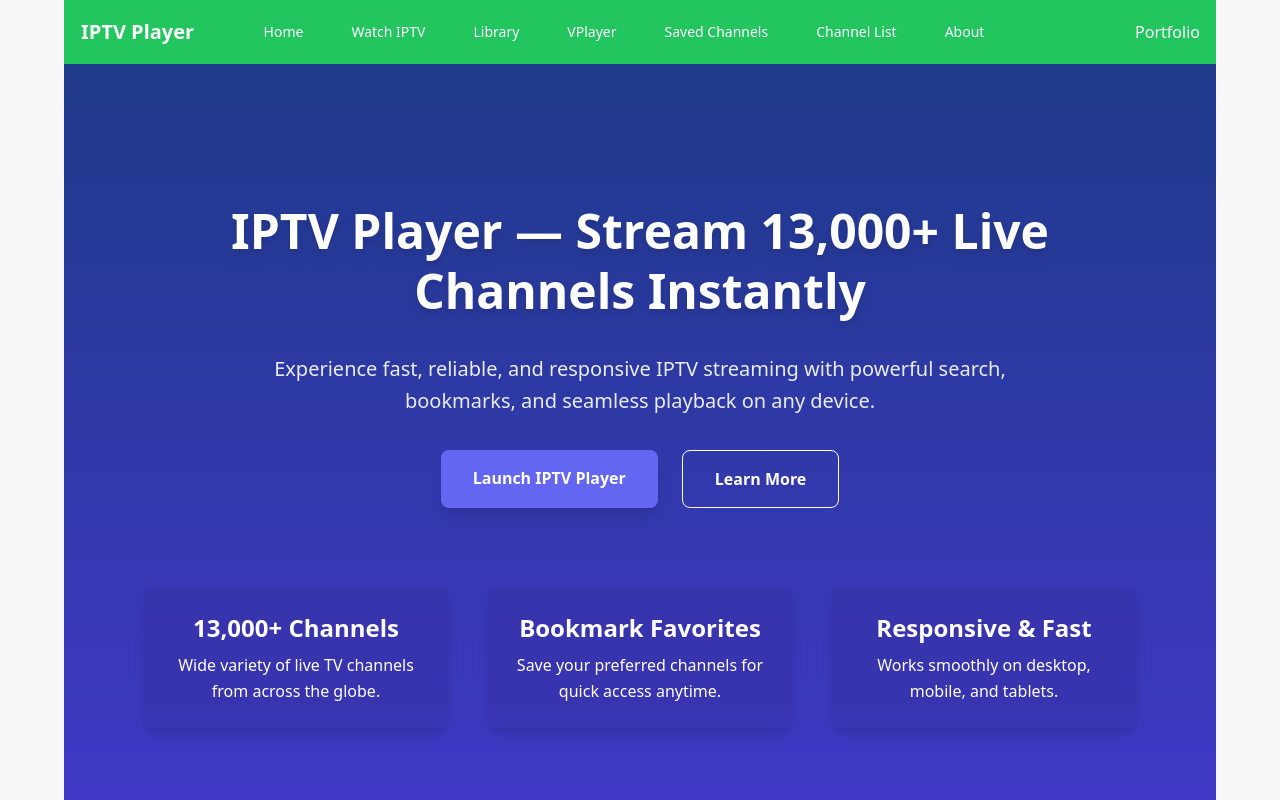
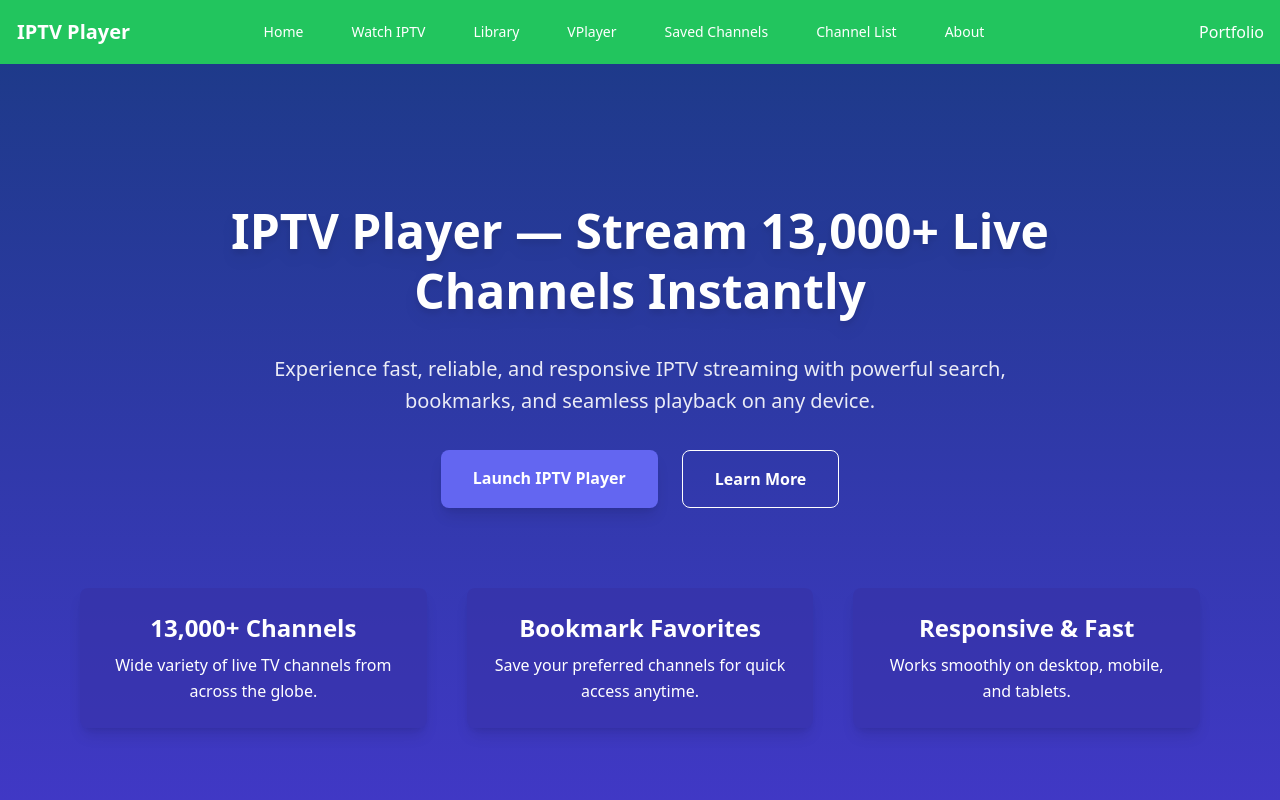
Before and after one commit to ArifMiah07/alltvcnl, a React (Vite) app: page /#/ in a window 1280 px wide. Shown: the top 800 px of the page. Built offline with nearby package versions, Linux system fonts and the light colour scheme.

Commit message:
update landing page width

```diff
--- a/src/Layouts/Root/Root.jsx
+++ b/src/Layouts/Root/Root.jsx
@@ -5,7 +5,7 @@ import { Helmet } from "react-helmet-async";
 
 const Root = () => {
   return (
-    <div className=" min-h-screen flex flex-col h-fit max-w-6xl mx-auto font-poppins ">
+    <div className=" min-h-screen flex flex-col h-fit w-full mx-auto font-poppins ">
       <Helmet>
         <title>Welcome to iptv player</title>
       </Helmet>
```
